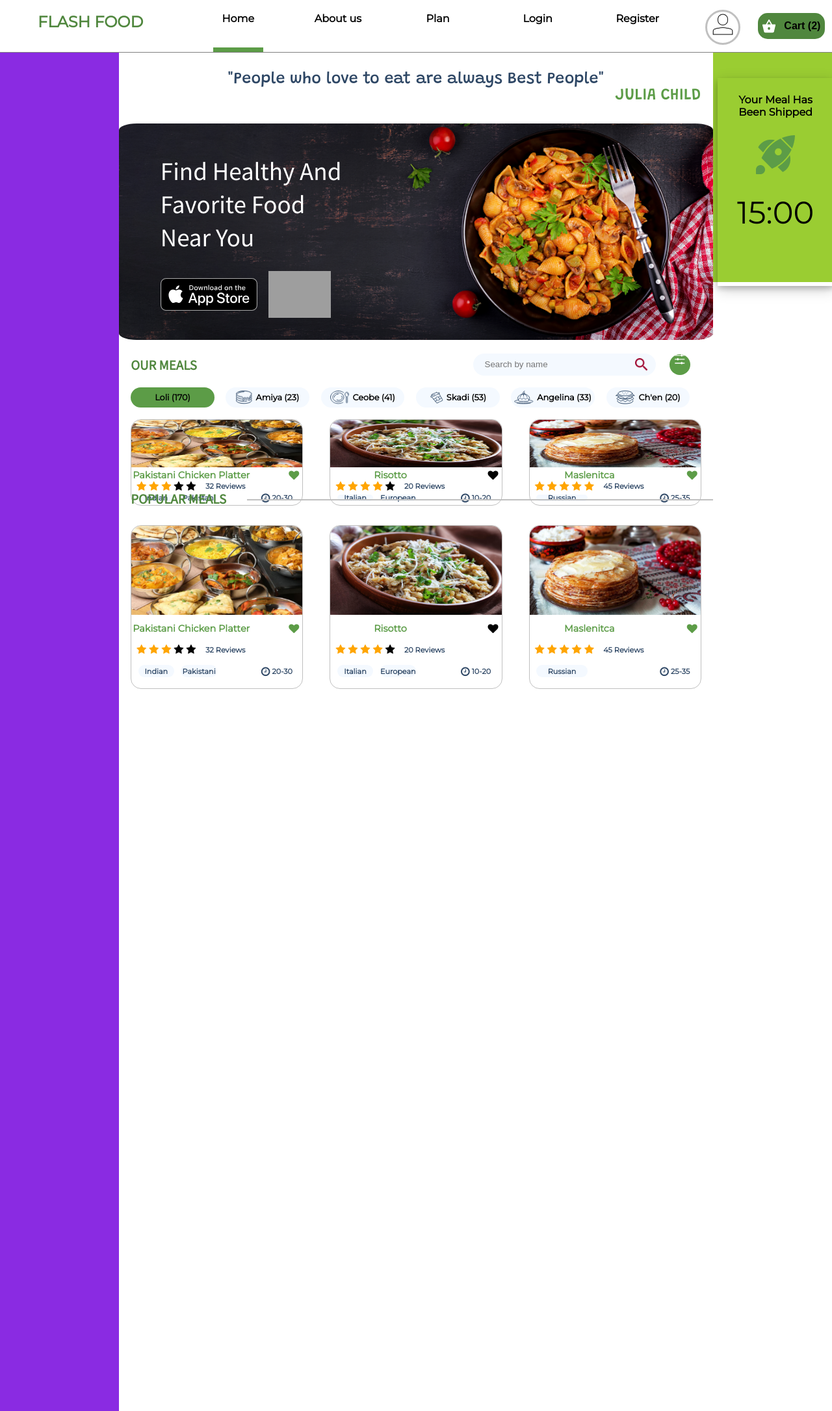
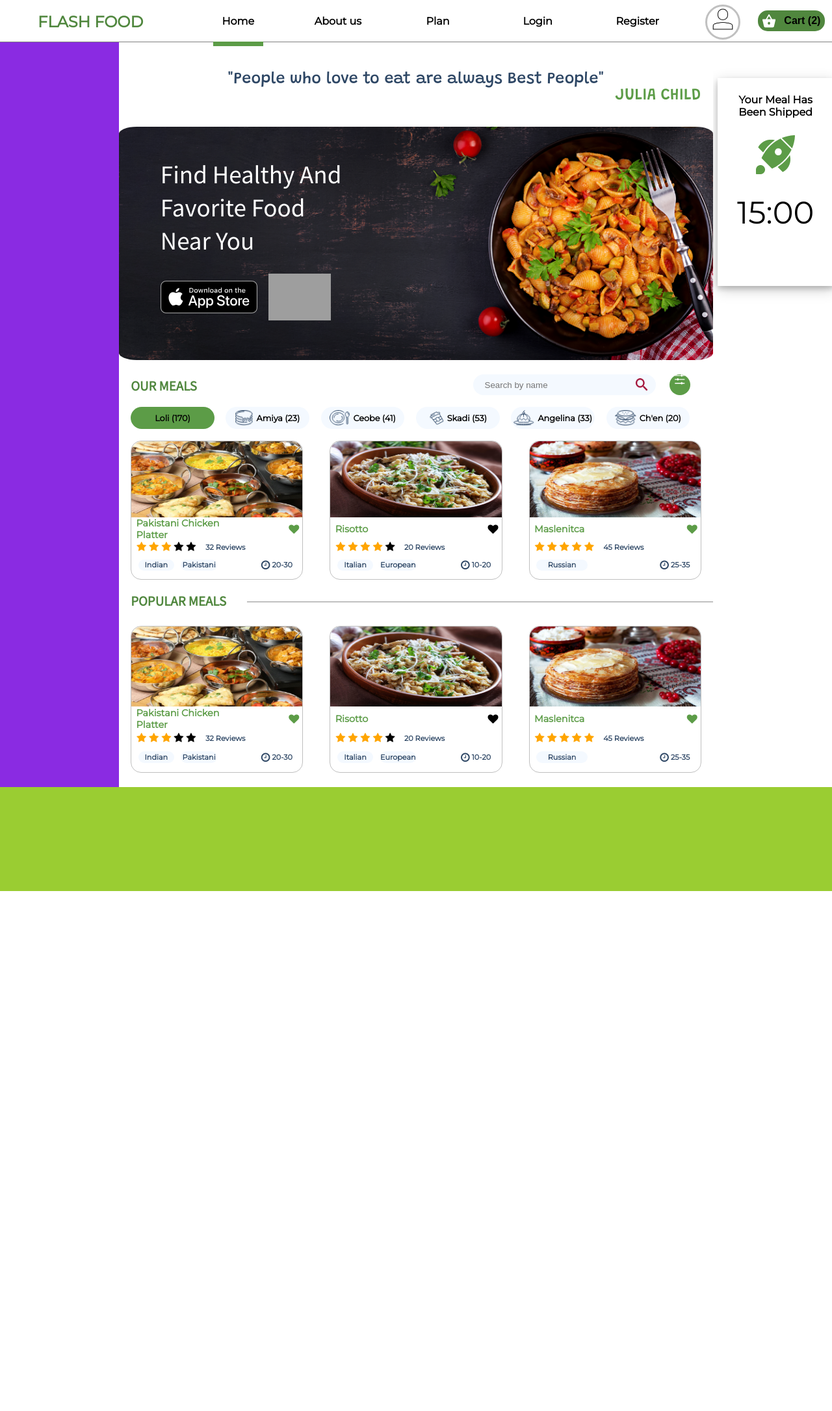
Before and after one commit to Projekt-Reddo/Tabemono, a Python web app: template Templates/index.html in a window 1280 px wide. Shown: the whole page at 65% size. After the commit the page ends 1371 px from the top, so only its background shows below. Run offline with Jinja, Linux system fonts and the light colour scheme; the template is opened without the code that fills it, so the values that code supplies are empty; grey boxes are pictures that could not be loaded.

Commit message:
resize page

```diff
--- a/Templates/index.html
+++ b/Templates/index.html
@@ -338,6 +338,7 @@
             <img class="ship_icon" src="icons/ship.png">
             <p class="time"><time datetime="00:15:00+07:00">15:00</time></p>
         </div>
+    </aside>
 
     <!-- Developer information, References -->
     <footer>
--- a/Templates/style/index.css
+++ b/Templates/style/index.css
@@ -72,7 +72,7 @@
 
 header {
     width: 100%;
-    height: 10%;
+    height: 4rem;
     position: fixed;
     background-color: white;
     border-bottom: 1px solid gray;
@@ -111,8 +111,11 @@
 }
 
 nav ul li {
+    height: 100%;
     width: 10%;
-    padding-top: 1.2rem;
+    display: flex;
+    align-items: center;
+    justify-content: center;
 }
 
 .active {
@@ -278,14 +281,14 @@
 
 main {
     background: white;
-    height: 130rem;
+    height: 70rem;
     grid-column: span 1;
     margin-top: 10%;
 }
 
 .banner_container {
     margin-top: 2%;
-    height: 20%;
+    height: 40%;
 }
 
 .quote {
@@ -339,7 +342,7 @@
 }
 
 .our_meals {
-    height: 10%;
+    height: 30%;
 }
 
 .search_title {
@@ -348,7 +351,7 @@
     justify-content: space-between;
     margin: 1% 0 0 2%;
     width: 96%;
-    height: 25%;
+    height: 15%;
     background-color: white;
 }
 
@@ -407,7 +410,7 @@
     display: flex;
     margin-top: 1%;
     margin-left: 2%;
-    height: 15%;
+    height: 10%;
     width: 96%;
     list-style-type: none;
 }
@@ -481,6 +484,8 @@
 .food_name {
     grid-column: 1/8;
     grid-row: 1/2;
+    justify-self: flex-start;
+    margin: 4%;
     font-size: 0.9rem;
     font-weight: bold;
     color: #5C9C47;
@@ -549,7 +554,7 @@
 }
 
 .popular_meals {
-    height: 15%;
+    height: 25%;
 }
 
 .popular_title {
@@ -612,7 +617,8 @@
 
 /* 6. footer */
 footer {
-    height: 20%;
+    height: 10rem;
+    width: 100%;
     background-color: yellowgreen;
     grid-column: span 3;
 }
```
